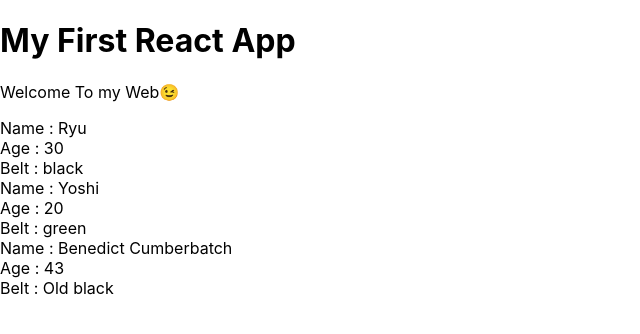
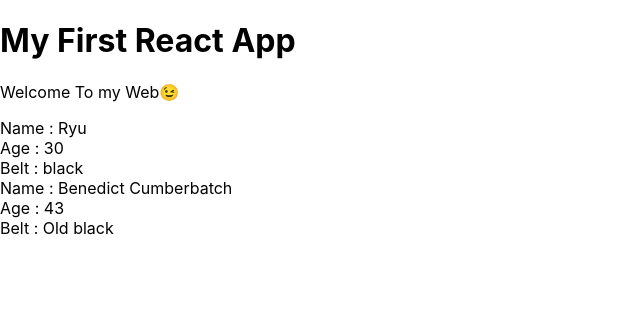
Before and after one commit to Adekabang/learn-react, a React (Create React App) app: page / in a window 1280 px wide. Shown: the top 334 px of the page, without its empty margins (0-640 px from the left). Built offline with nearby package versions, Linux system fonts and the light colour scheme.

Commit message:
conditional output

```diff
--- a/src/Ninjas.js
+++ b/src/Ninjas.js
@@ -1,18 +1,33 @@
 import React from 'react'
 
 function Ninjas({ninjas}) {
-  const ninjaList = ninjas.map(ninja => {
-    return (
-      <div className="ninja" key={ninja.id}>
-        <div>Name : {ninja.name}</div>
-        <div>Age : {ninja.age}</div>
-        <div>Belt : {ninja.belt}</div>
-      </div>
-    )
-  })
+  // const ninjaList = ninjas.map(ninja => {
+  //   if(ninja.age > 20){
+  //     return (
+  //       <div className="ninja" key={ninja.id}>
+  //         <div>Name : {ninja.name}</div>
+  //         <div>Age : {ninja.age}</div>
+  //         <div>Belt : {ninja.belt}</div>
+  //       </div>
+  //     )
+  //   }else{
+  //     return null
+  //   }
+  // })
+
   return (
     <div className="ninja-list">
-      {ninjaList}
+      {
+        ninjas.map(ninja => {
+          return ninja.age > 20 ? (
+            <div className="ninja" key={ninja.id}>
+              <div>Name : {ninja.name}</div>
+              <div>Age : {ninja.age}</div>
+              <div>Belt : {ninja.belt}</div>
+            </div>
+          ) : null
+        })
+      }
     </div>
   )
 }
```
